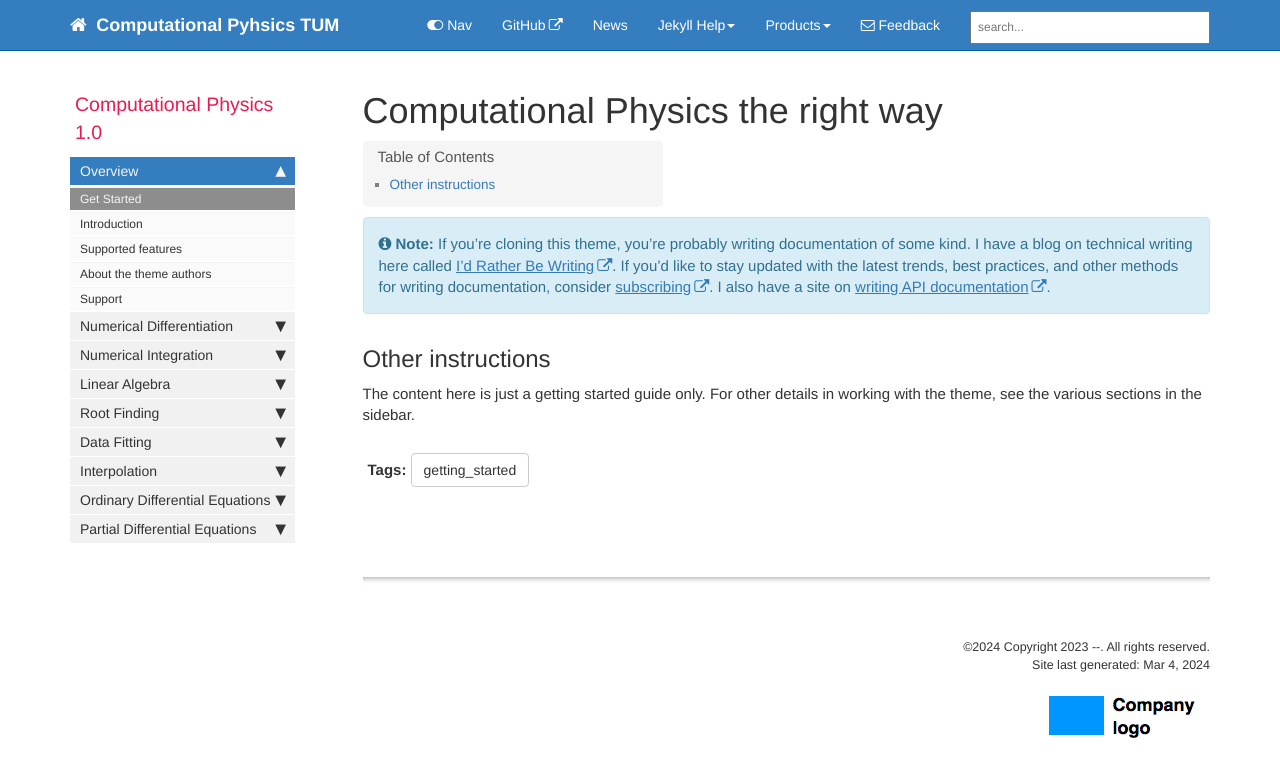
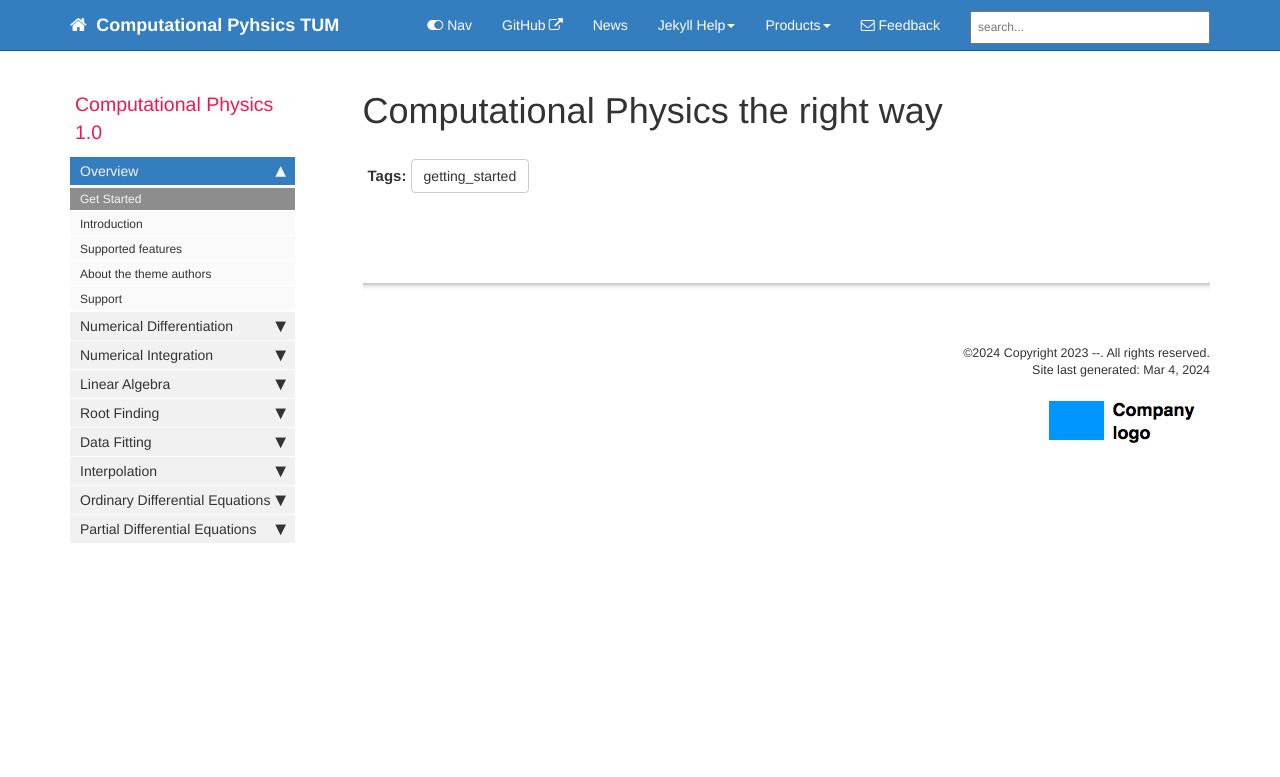
Before and after one commit to babaid/computational-physics, a Jekyll site: the page built from index.md, in a window 1280 px wide. Shown: the top 777 px of the page. Built offline with Jekyll 4.4.1, drawn with Linux system fonts in a browser that asks for light colours; comment, search, counter and statistics services are not loaded.

Commit message:
meh
Signed-off-by: Dezsö Babai <dezso.babai@tum.de>

```diff
--- a/index.md
+++ b/index.md
@@ -8,16 +8,3 @@
 ---
 <script src="js/code-block.js"></script>
 <link rel="stylesheet" type="text/css" href="css/code-block.css">
-
-{% include note.html content="If you're cloning this theme, you're probably writing documentation of some kind. I have a blog on technical writing here called <a alt='technical writing blog' href='http://idratherbewriting.com'>I'd Rather Be Writing</a>. If you'd like to stay updated with the latest trends, best practices, and other methods for writing documentation, consider <a href='https://tinyletter.com/tomjoht'>subscribing</a>. I also have a site on <a href='http://idratherbewriting.com/learnapidoc'>writing API documentation</a>." %}
-
-
-
-
-
-
-## Other instructions
-
-The content here is just a getting started guide only. For other details in working with the theme, see the various sections in the sidebar.
-
-{% include links.html %}
```
